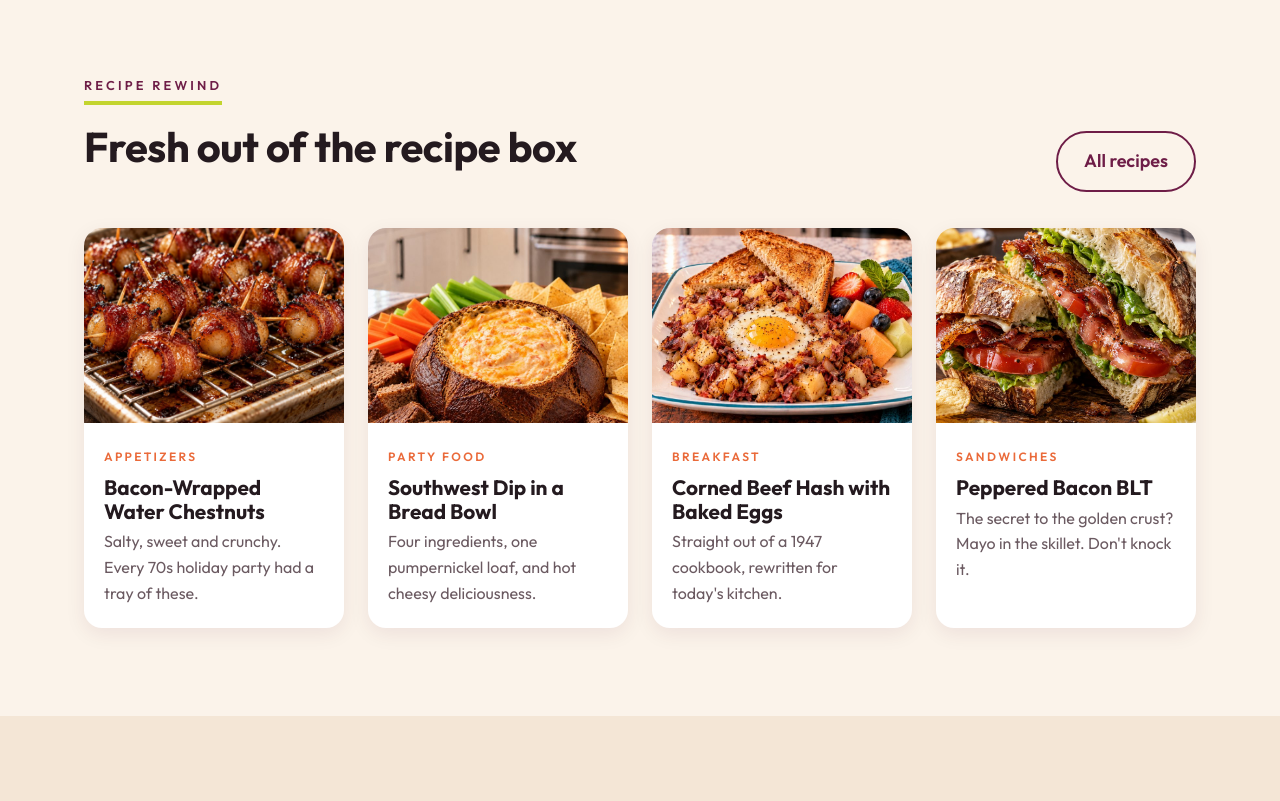
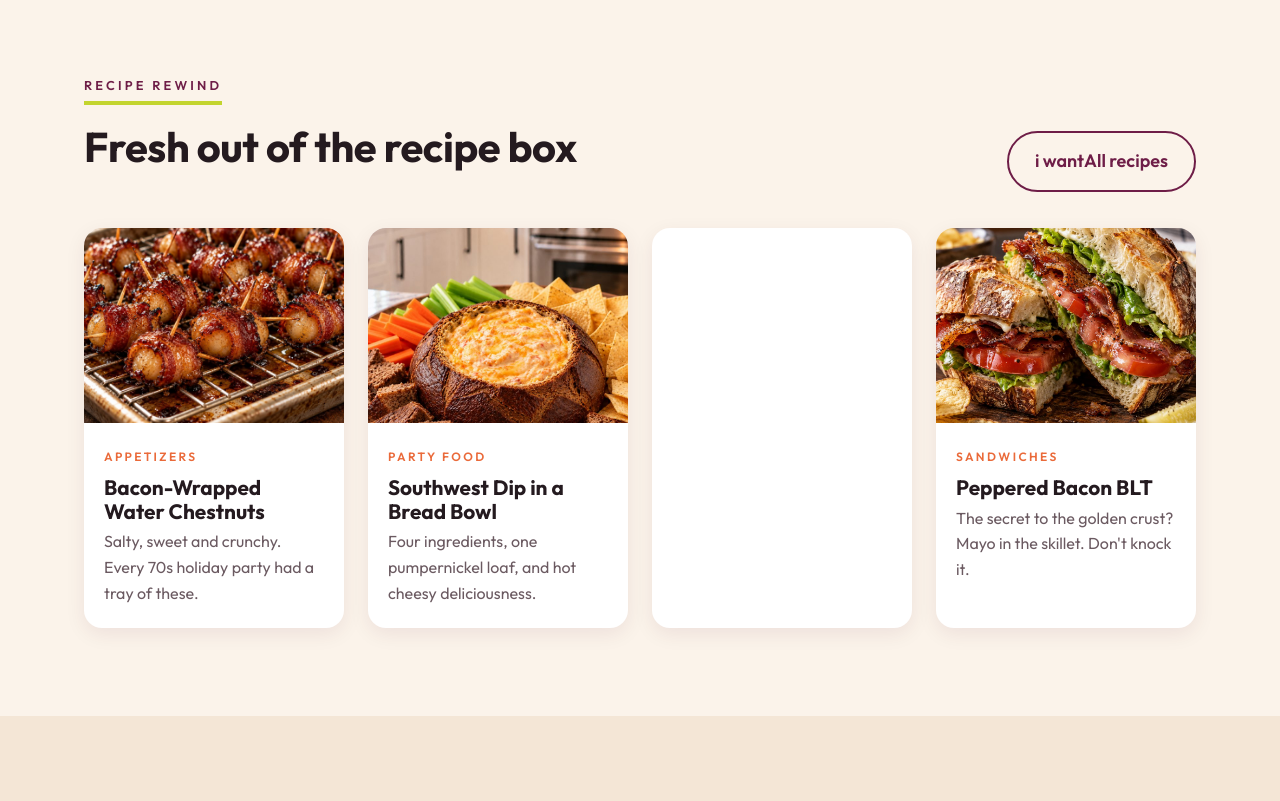
Before and after one commit to RealSlashMaster/rubys-rewind-website, a plain HTML site: page index.html in a window 1280 px wide. Shown: the part 940-1741 px from the top of the page. Drawn offline with Linux system fonts and the light colour scheme.

Commit message:
Editor changes: index.html

```diff
--- a/index.html
+++ b/index.html
@@ -56,7 +56,7 @@
         <span class="eyebrow">Recipe Rewind</span>
         <h2>Fresh out of the recipe box</h2>
       </div>
-      <a class="btn alt" href="recipes.html">All recipes</a>
+      <a class="btn alt" href="recipes.html">i wantAll recipes</a>
     </div>
     <div class="cards">
       <a class="card" href="recipes.html#water-chestnuts">
@@ -68,8 +68,8 @@
         <div class="card-body"><span class="tag">Party Food</span><h3>Southwest Dip in a Bread Bowl</h3><p>Four ingredients, one pumpernickel loaf, and hot cheesy deliciousness.</p></div>
       </a>
       <a class="card" href="recipes.html#corned-beef-hash">
-        <img src="images/corned-beef-hash.jpg" alt="Plate of crispy corned beef hash with a baked egg, toast and fruit">
-        <div class="card-body"><span class="tag">Breakfast</span><h3>Corned Beef Hash with Baked Eggs</h3><p>Straight out of a 1947 cookbook, rewritten for today's kitchen.</p></div>
+
+        <div class="card-body"><br></div>
       </a>
       <a class="card" href="recipes.html#blt">
         <img src="images/blt.jpg" alt="Peppered bacon BLT on toasted sourdough">
```
